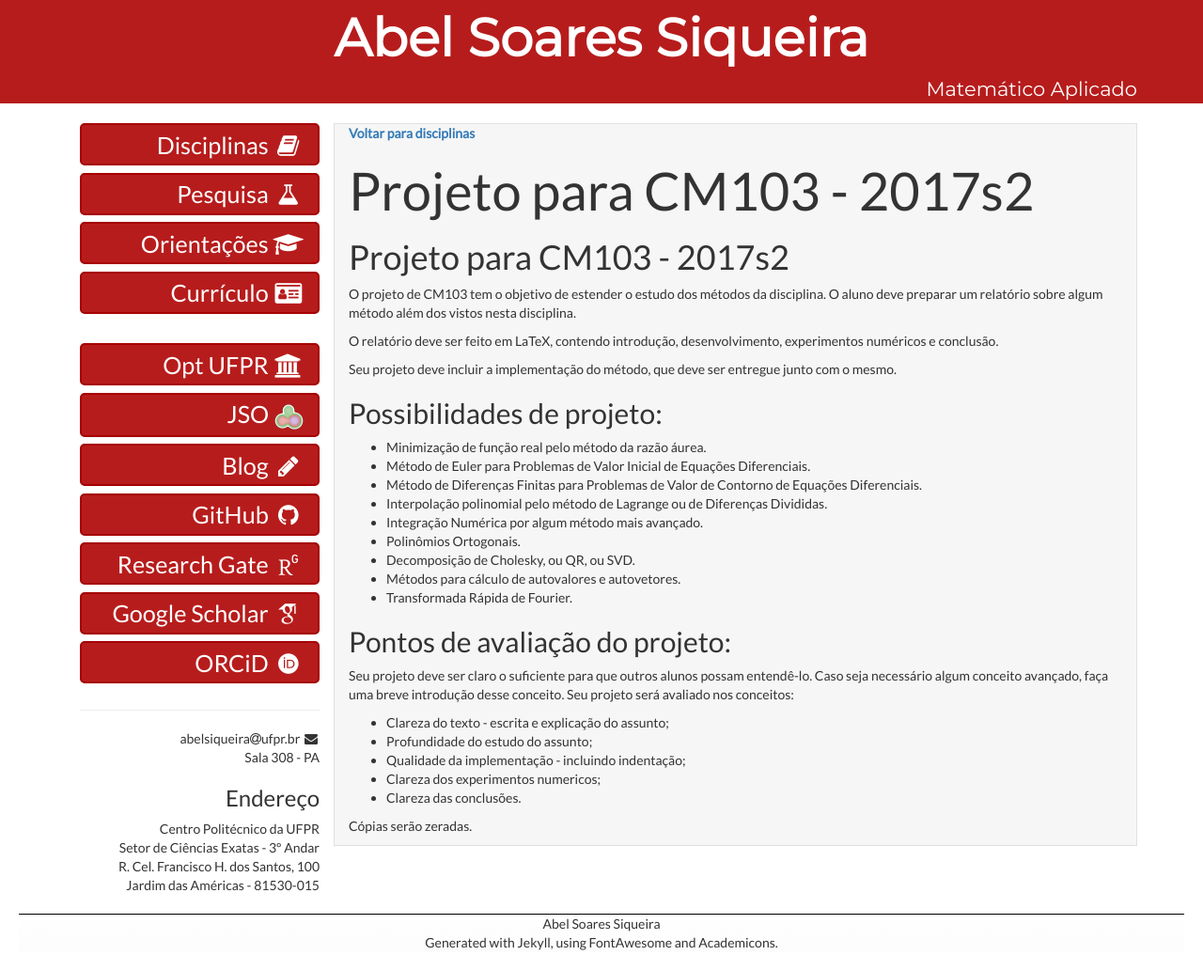
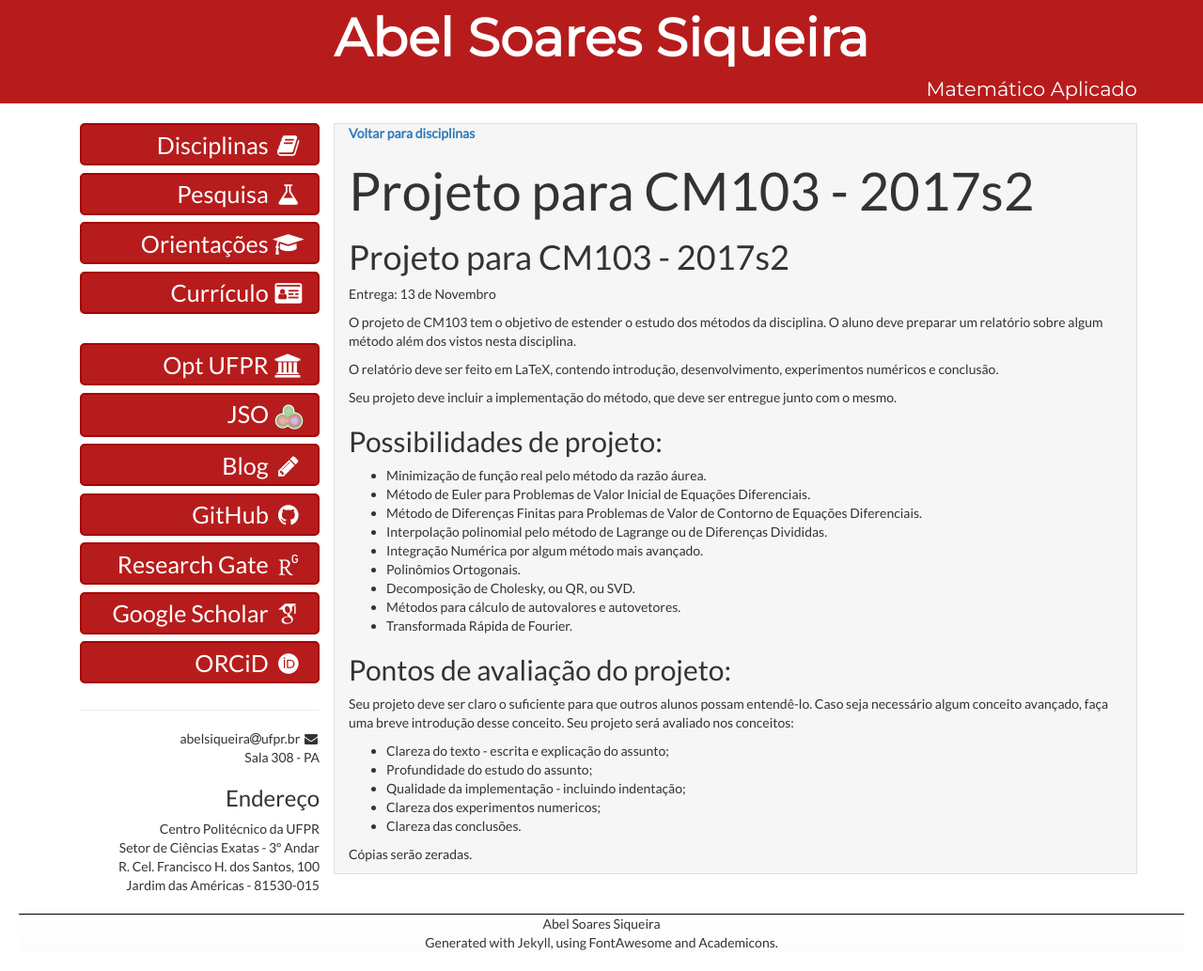
Before and after one commit to abelsiqueira/abelsiqueira.github.io-old, a Jekyll site: the page built from disciplinas/cm103/2017/projetos.md, in a window 1280 px wide. Shown: the whole page at 94% size. Built offline with Jekyll 4.4.1, drawn with Linux system fonts in a browser that asks for light colours; some web fonts are replaced; our own code applies the rules of GitHub Pages for plain Markdown files.

Commit message:
Adiciona entrega

```diff
--- a/disciplinas/cm103/2017/projetos.md
+++ b/disciplinas/cm103/2017/projetos.md
@@ -2,6 +2,8 @@
 layout: post
 ---
 # Projeto para CM103 - 2017s2
+
+Entrega: 13 de Novembro
 
 O projeto de CM103 tem o objetivo de estender o estudo dos métodos da
 disciplina.
```
